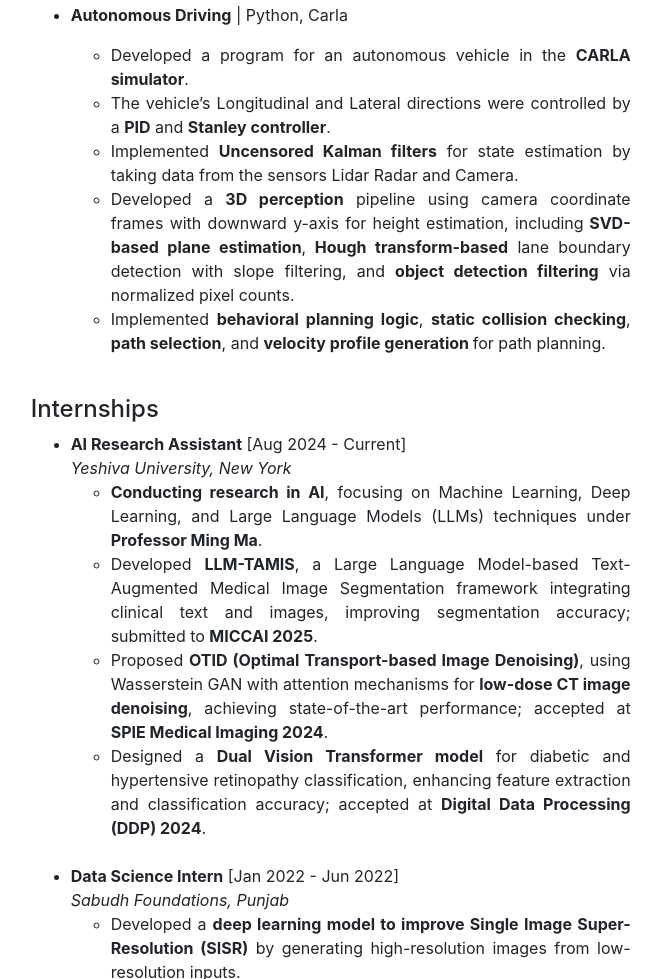
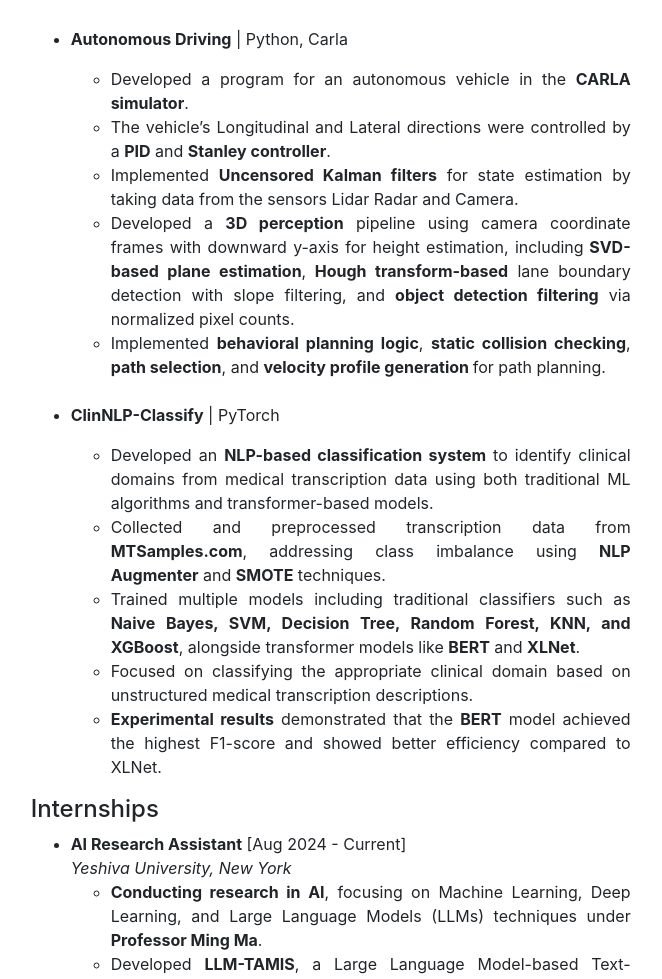
Before and after one commit to HarshaKoduri123/HarshaKoduri123.github.io, a plain HTML site: page index.html in a window 1280 px wide. Shown: the part 2486-3465 px from the top of the page, without its empty margins (416-1078 px from the left). Drawn offline with Linux system fonts and the light colour scheme.

Commit message:
Update index.html

```diff
--- a/index.html
+++ b/index.html
@@ -147,6 +147,8 @@
 								  <li><strong>Achieved state-of-the-art performance</strong> on the <strong>MosMedData+</strong>, <strong>QaTa-COV19</strong>, and <strong>HeadandNeck</strong> datasets, surpassing existing methods in <strong>Dice score</strong> and <strong>mIoU</strong> metrics.</li>
 								  <li>This research was submitted to the <strong>ECAI 2025</strong> conference, <strong>one of the top conferences for AI</strong>.</li>
 								</ul>
+					    </li><br>
+							<li>
 
 								<p><strong>LLM-TAMIS</strong> | Pytorch</p>
 								<ul>
@@ -180,6 +182,17 @@
 								</ul>
 
  					    </li><br>
+							<li>
+								<p><strong>ClinNLP-Classify</strong> | PyTorch</p>
+								<ul>
+								  <li>Developed an <strong>NLP-based classification system</strong> to identify clinical domains from medical transcription data using both traditional ML algorithms and transformer-based models.</li>
+								  <li>Collected and preprocessed transcription data from <strong>MTSamples.com</strong>, addressing class imbalance using <strong>NLP Augmenter</strong> and <strong>SMOTE</strong> techniques.</li>
+								  <li>Trained multiple models including traditional classifiers such as <strong>Naive Bayes, SVM, Decision Tree, Random Forest, KNN, and XGBoost</strong>, alongside transformer models like <strong>BERT</strong> and <strong>XLNet</strong>.</li>
+								  <li>Focused on classifying the appropriate clinical domain based on unstructured medical transcription descriptions.</li>
+								  <li><strong>Experimental results</strong> demonstrated that the <strong>BERT</strong> model achieved the highest F1-score and showed better efficiency compared to XLNet.</li>
+								</ul>
+
+					      </li>
 
 
 
```
